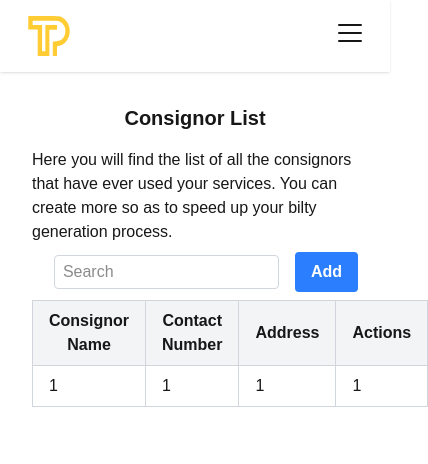
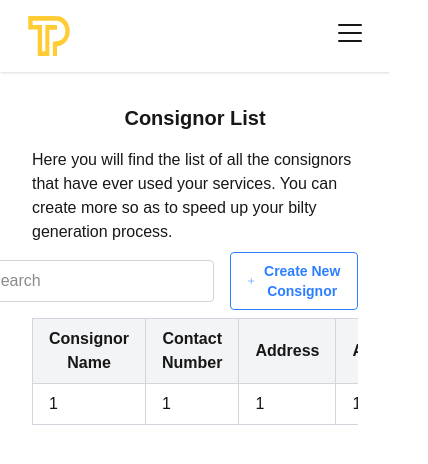
Before and after one commit to this-is-pankaj/truckspoint, a Next.js app: page /consignor in a window 390 px wide. Shown: the top 464 px of the page, 428 px wide, since content can reach past the window. Built offline with nearby package versions, Linux system fonts and the light colour scheme.

Commit message:
- updated button component to support variants and size - added css util modules for better tailwind classname generation - navigation bar fixed instead of absolute - responsive table layout.

```diff
--- a/package.json
+++ b/package.json
@@ -20,8 +20,10 @@
     "@types/node": "^20",
     "@types/react": "^19",
     "@types/react-dom": "^19",
+    "clsx": "^2.1.1",
     "eslint": "^9",
     "eslint-config-next": "15.3.1",
+    "tailwind-merge": "^3.2.0",
     "tailwindcss": "^4",
     "typescript": "^5"
   }
--- a/src/app/consignor/page.tsx
+++ b/src/app/consignor/page.tsx
@@ -1,4 +1,5 @@
 import Button from "@/components/Button/Button";
+import { PiPlus } from "react-icons/pi";
 
 const consignor = () => {
   return (
@@ -7,9 +8,14 @@ const consignor = () => {
       <div className="flex flex-col gap-2">
         <p>Here you will find the list of all the consignors that have ever used your services. You can create more so as to speed up your bilty generation process.</p>
         <div className="flex flex-row-reverse gap-4 items-center">
-          <Button>Add</Button>
-          <input type="search" placeholder="Search" className="px-2 py-1 border border-gray-300 rounded" />
+          <Button variant="outline" text="sm" >
+            <div className="flex gap-2 items-center">
+              <PiPlus size={16} /> Create New Consignor
             </div>
+          </Button>
+          <input type="search" placeholder="Search" className="px-4 py-2 border border-gray-300 rounded" />
+        </div>
+        <div className="overflow-auto w-full">
           <table className="w-full border-collapse border border-gray-300">
             <thead className="bg-gray-100">
               <tr>
@@ -29,6 +35,8 @@ const consignor = () => {
             </tbody>
           </table>
         </div>
+
+      </div>
     </div>
   )
 }
--- a/src/components/Button/Button.tsx
+++ b/src/components/Button/Button.tsx
@@ -1,14 +1,35 @@
+import { cn } from "@/lib/utils";
 import { ReactNode } from "react";
 
 type ButtonProps = {
   className?: string;
   children: ReactNode;
+  variant?: 'primary' | 'secondary' | 'danger' | 'transparent' | 'outline';
+  text?: 'xl' | 'base' | 'sm';
 } & React.ButtonHTMLAttributes<HTMLButtonElement>;
 
-const Button = ({ className, children }: ButtonProps) => {
+const variantStyles = {
+  primary: 'bg-blue-500 hover:bg-blue-700',
+  secondary: 'bg-gray-500 hover:bg-gray-700',
+  danger: 'bg-red-500 hover:bg-red-700',
+  outline: 'border border-blue-500 text-blue-500 hover:bg-blue-500 hover:text-white',
+  transparent: 'bg-transparent text-gray-700 hover:bg-gray-200 border border-gray-300 hover:text-gray-900',
+};
+
+const textSizeClasses = {
+  xl: 'text-xl',
+  base: 'text-base',
+  sm: 'text-sm',
+};
+const Button = ({ className, children, variant = 'primary', text = 'base' }: ButtonProps) => {
+
+  const variantClass = variantStyles[variant];
+  const baseClass = 'text-white font-bold py-2 px-4 rounded cursor-pointer transition-all duration-300 focus:outline-none disabled:opacity-50 disabled:cursor-not-allowed active:scale-95';
+  const textSizeClass = textSizeClasses[text];
+  const combinedClass = cn(baseClass, variantClass, textSizeClass, className);
   return (
     <button
-      className={`bg-blue-500 text-white font-bold py-2 px-4 rounded ${className}`}
+      className={combinedClass}
     >
       {children}
     </button>
--- a/src/components/NavigationBar/NavigationBar.tsx
+++ b/src/components/NavigationBar/NavigationBar.tsx
@@ -22,7 +22,7 @@ const NavigationBar = ({ children }: NavigationBarProps) => {
             : <PiList size={32} />
         }
       </button>
-      <nav className={`md:block md:static ${isNavOpen ? "block absolute h-full w-full top-20 left-0 overflow-auto bg-white z-10 p-4" : "hidden"}`}>
+      <nav className={`md:block md:static ${isNavOpen ? "block fixed h-full w-full top-20 left-0 overflow-auto bg-white z-10 p-4" : "hidden"}`}>
         { children }
       </nav>
     </div>
--- /dev/null
+++ b/src/lib/utils.ts
@@ -0,0 +1,6 @@
+import { type ClassValue, clsx } from 'clsx';
+import { twMerge } from 'tailwind-merge';
+
+export function cn(...inputs: ClassValue[]) {
+  return twMerge(clsx(inputs));
+}
```
Also changed, not shown: 1 other file (tests, documents, lock files or other folders). Lines whose indentation alone changed are shown as unchanged.
